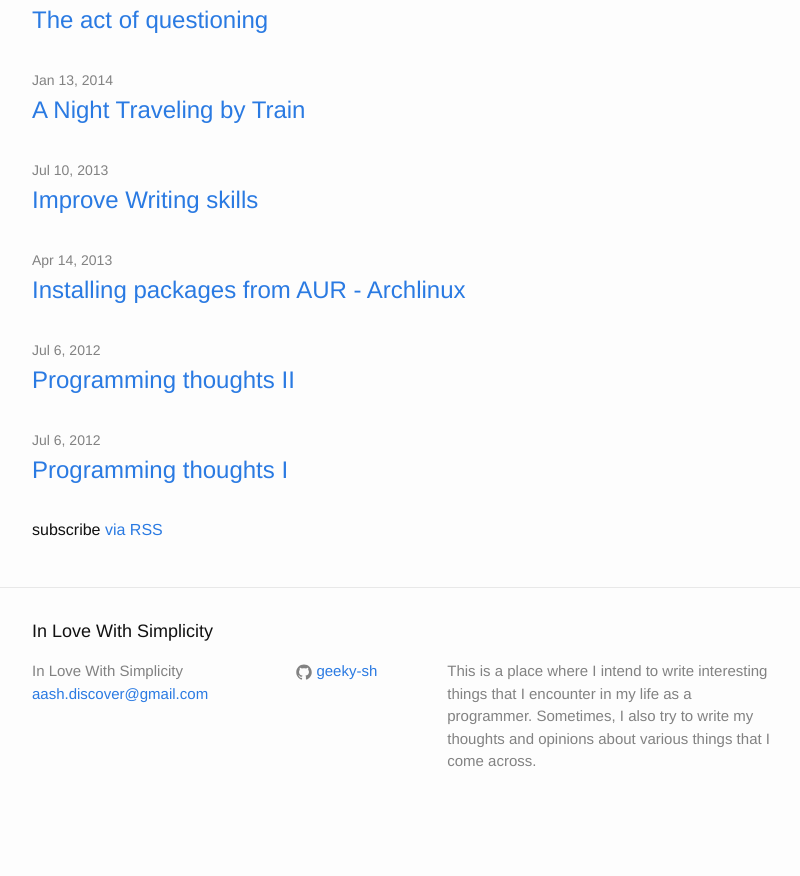
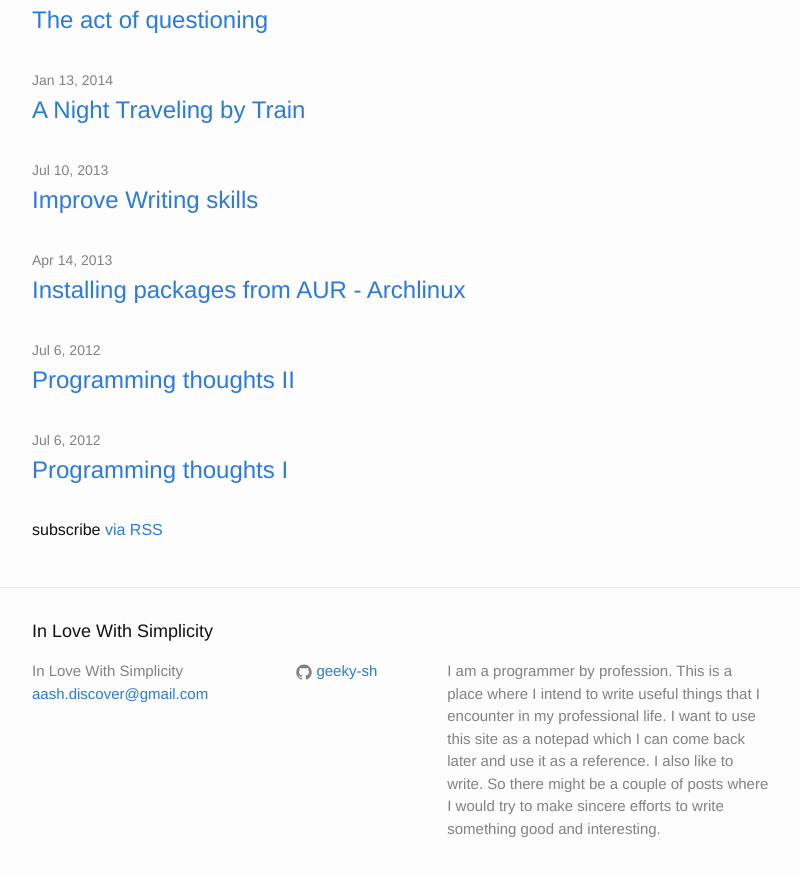
Before and after one commit to geeky-sh/geeky-sh.github.io, a Jekyll site: the page built from index.html, in a window 1280 px wide and 900 px high, scrolled down 789 px. Shown: the top 876 px of the window, without its empty margins (238-1038 px from the left). Built offline with Jekyll 4.4.1, drawn with Linux system fonts in a browser that asks for light colours; Markdown is read by kramdown in place of the engine named in the settings; before the commit the page ends 1622 px from its top, so only the background shows below that.

Commit message:
modifyfing self description

```diff
--- a/_config.yml
+++ b/_config.yml
@@ -2,11 +2,13 @@
 title: In Love With Simplicity
 email: aash.discover@gmail.com
 description: > # this means to ignore newlines until "baseurl:"
-  This is a place where I intend to write interesting things that I encounter
-  in my life as a programmer. Sometimes, I also try to write my thoughts
-  and opinions about various things that I come across.
+  I am a programmer by profession. This is a place where I intend to write useful things
+  that I encounter in my professional life. I want to use this site as a notepad which I can come back later
+  and use it as a reference.
+  I also like to write. So there might be a couple of posts where I would try to make sincere efforts to write
+  something good and interesting.
 baseurl: "" # the subpath of your site, e.g. /blog/
-url: "http://geeky-sh.github.io" # the base hostname & protocol for your site
+url: "http://blog.aashd.me" # the base hostname & protocol for your site
 github_username:  geeky-sh
 
 # Build settings
```
